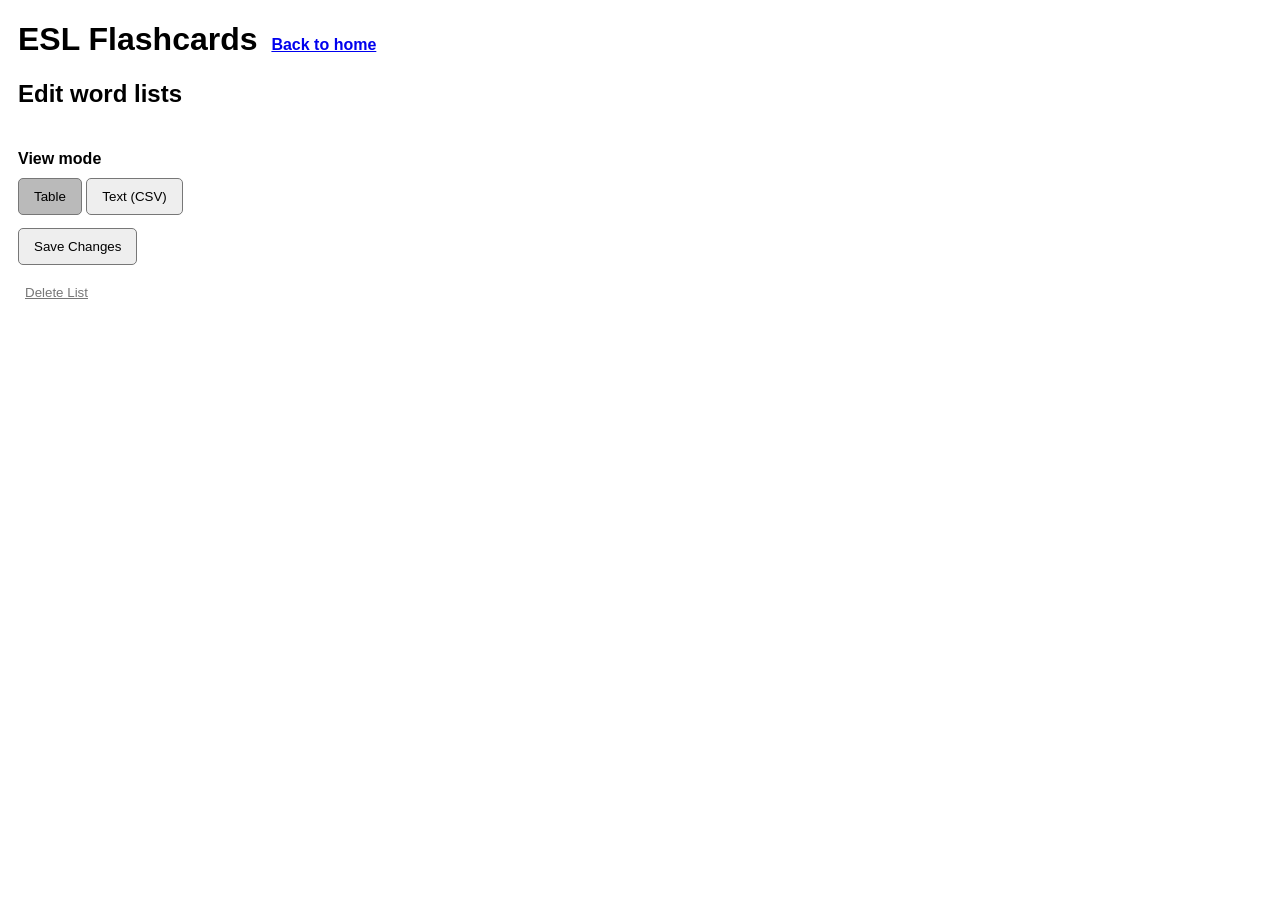
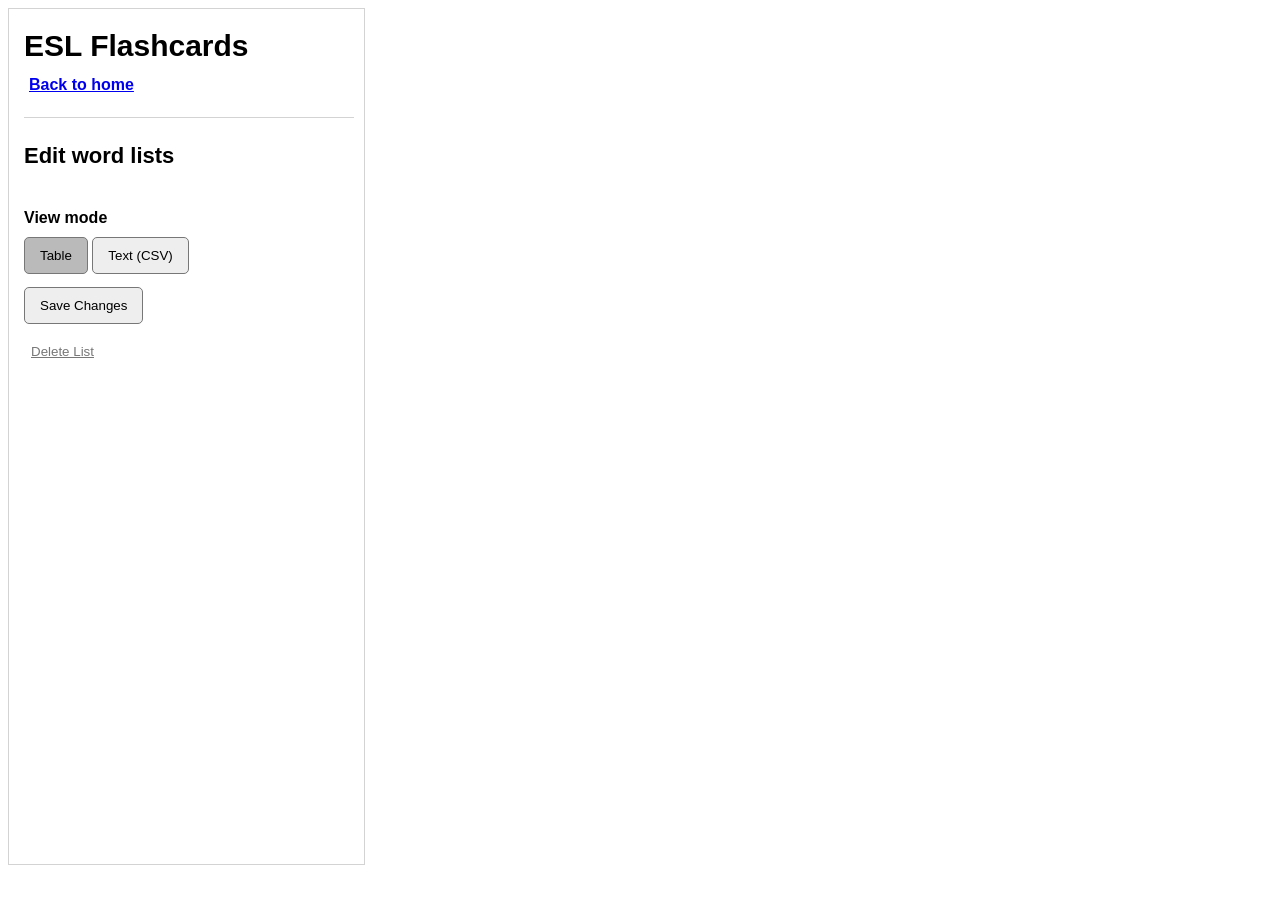

Add sidebar to index

--- a/client/etc/styles.css
+++ b/client/etc/styles.css
@@ -4,11 +4,39 @@
 
 body {
     padding: 0px 10px;
+    padding-left: 15px;
     font-family: Arial, Helvetica, sans-serif;
+    min-width: 330px;
+    max-width: 330px !important;
+    overflow-x: hidden;
+    height: 95vh;
+    position: relative;
+    border: 1px solid lightgray;
+}
+
+h1 {
+    font-size: 1.875em;
+    padding-bottom: 20px;
+    margin-bottom: 25px;
+    border-bottom: 1px solid lightgray;
+}
+
+#h1-link {
+    color: black;
+    text-decoration: none;
+    font-size: inherit;
+}
+
+h2 {
+    font-size: 1.375em;
 }
 
 h3 {
     margin-top: 15px;
+    margin-bottom: 5px;
+}
+
+h4 {
     margin-bottom: 5px;
 }
 
@@ -51,6 +79,7 @@ select {
     -webkit-appearance: none !important;
     -moz-appearance: none !important;
     padding-right: 40px;
+    overflow-x: visible;
 
 }
 
@@ -61,14 +90,100 @@ select {
     background-color: transparent !important;
 }
 
-/****************/
-/*** SETTINGS ***/
-/****************/
+/***************/
+/*** SIDEBAR ***/
+/***************/
+
+#show-sidebar {
+    float: right;
+    margin: 0;
+    margin-right: 15px;
+    transform: rotate(90deg);
+    border: 0;
+    background-color: transparent;
+    padding: 0;
+    font-size: 1em;
+}
+
+#sidebar {
+    position: absolute;
+    top: 0;
+    left: 0;
+    width: 100%;
+    height: 100%;
+    z-index: 999;
+    /* display: none; */
+}
+
+#close-sidebar {
+    float: right;
+    margin: 0;
+    margin-right: 15px;
+    margin-top: 10px;
+    transform: rotate(90deg);
+    border: 0;
+    background-color: transparent;
+    padding: 0;
+    font-size: 2em;
+}
+
+#sidebar-screen {
+    position: absolute;
+    top: 0;
+    left: 0;
+    width: 25%;
+    height: 100%;
+    background-color: rgba(0,0,0,0.3);
+    z-index: 999;
+}
+
+#sidebar-controls {
+    position: absolute;
+    top: 0;
+    right: 0;
+    width: 75%;
+    height: 100%;
+    background-color: white;
+    border-left: 1px solid gray;
+    z-index: 999;
+}
+
+#sidebar-links {
+    margin-top: 60px;
+}
+
+a.active {
+    background-color: lightgray;
+}
+
+.sidebar-link {
+    display: block;
+    width: 100%;
+    color: black;
+    font-size: 0.875rem;
+    border: 1px solid lightgray;
+    border-left: 0;
+    border-right: 0;
+    padding: 20px 0 20px 20px;
+    box-sizing: border-box;
+    text-decoration: none;
+    text-align: left;
+}
 
 #settings {
     width: 90%;
-    display: none;
-    font-size: 0.9em;
+    margin-top: 30px;
+    padding: 0px 0px 0px 20px;
+    /* display: none; */
+    font-size: 0.85em;
+}
+
+#settings h3, #settings h4 {
+    font-weight: normal;
+}
+
+#settings h3 {
+    font-size: 1.1em;
 }
 
 #reviewmode {
@@ -80,7 +195,6 @@ select {
 /******************/
 
 #wordlists {
-    width: 90%;
     margin-bottom: 0px;
 }
 
@@ -167,10 +281,6 @@ select {
     top: 15px;
     right: 15px;
     font-size: 0.75em;
-}
-
-#flashtype {
-  font-size: 0.75em;
 }
 
 #status {
